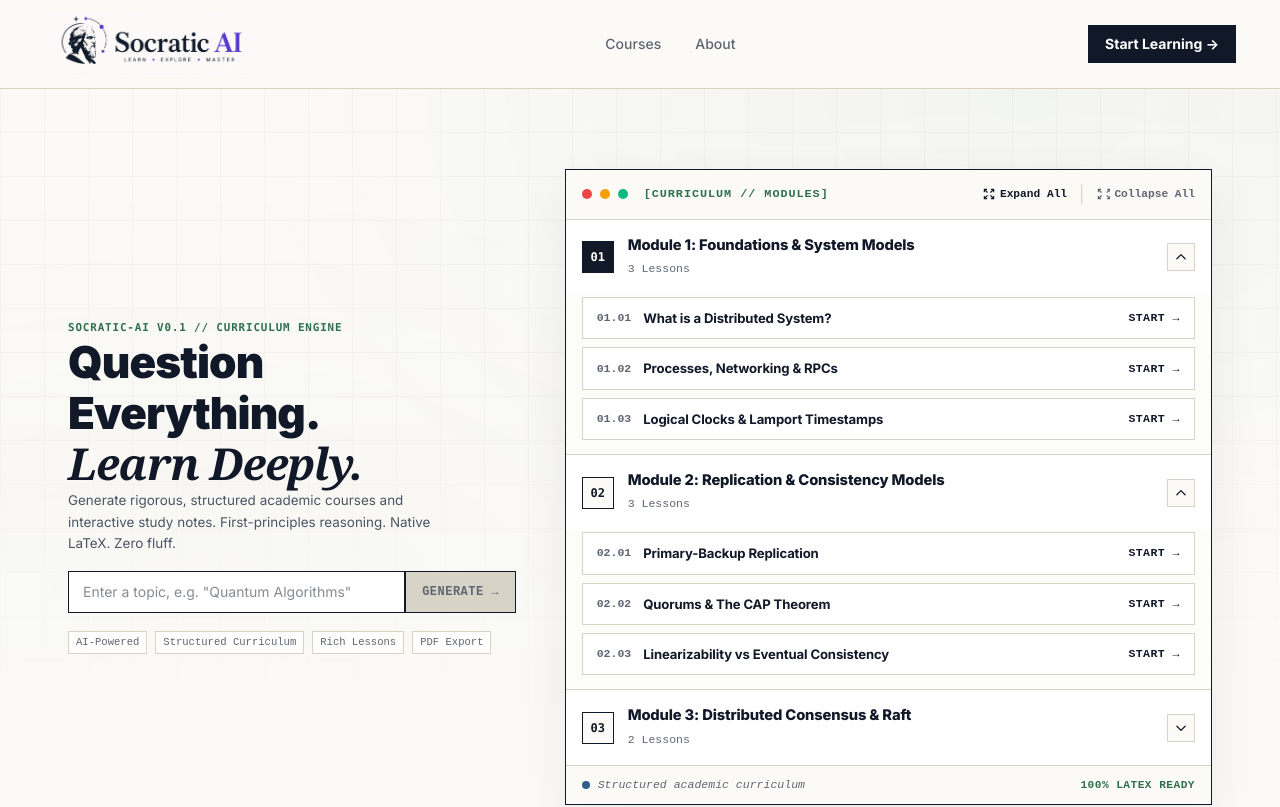
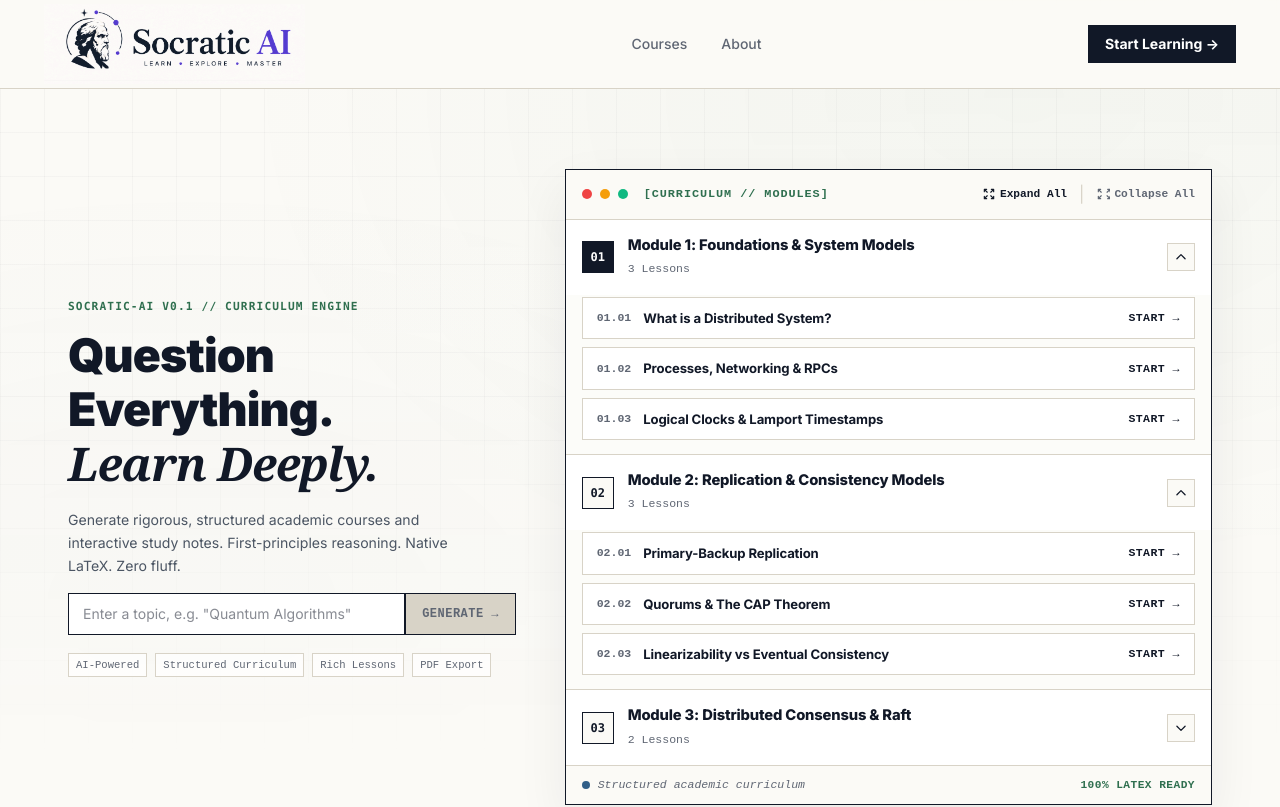
Before and after one commit to someshsinha/Socratic-AI, a React (Vite) app in the folder client/: page / in a window 1280 px wide. Shown: the top 807 px of the page. Built offline with nearby package versions, Linux system fonts and the light colour scheme; no server answers.

Commit message:
fixed sample errors and login flow mistake

```diff
--- a/client/src/App.jsx
+++ b/client/src/App.jsx
@@ -1,12 +1,15 @@
 import React, { useEffect } from 'react';
-import { Outlet } from 'react-router-dom';
+import { Outlet, useNavigate } from 'react-router-dom';
 import { useAuth0 } from '@auth0/auth0-react';
 import { registerTokenProvider } from './utils/api';
+import { REDIRECT_KEY } from './utils/authConstants';
 import Navbar from './components/Navbar';
 
 function App() {
-  const { getAccessTokenSilently, isAuthenticated } = useAuth0();
+  const { getAccessTokenSilently, isAuthenticated, isLoading } = useAuth0();
+  const navigate = useNavigate();
 
+  // Register/unregister the token provider when auth state changes
   useEffect(() => {
     if (isAuthenticated) {
       registerTokenProvider(getAccessTokenSilently);
@@ -14,6 +17,17 @@ function App() {
       registerTokenProvider(null);
     }
   }, [isAuthenticated, getAccessTokenSilently]);
+
+  // After login completes, redirect to the page the user originally wanted
+  useEffect(() => {
+    if (!isLoading && isAuthenticated) {
+      const destination = sessionStorage.getItem(REDIRECT_KEY);
+      if (destination) {
+        sessionStorage.removeItem(REDIRECT_KEY);
+        navigate(destination, { replace: true });
+      }
+    }
+  }, [isAuthenticated, isLoading, navigate]);
 
   return (
     <div className="min-h-screen flex flex-col" style={{ background: '#fbfaf6', color: '#111827' }}>
--- a/client/src/components/Navbar.jsx
+++ b/client/src/components/Navbar.jsx
@@ -3,6 +3,7 @@ import { useAuth0 } from '@auth0/auth0-react';
 import { Link, NavLink, useNavigate } from 'react-router-dom';
 import logoImg from '../assets/logo.png';
 import siteConfig from '../config/siteConfig';
+import { REDIRECT_KEY } from '../utils/authConstants';
 
 export default function Navbar() {
   const { isAuthenticated, loginWithRedirect, logout, user, isLoading } = useAuth0();
@@ -28,7 +29,8 @@ export default function Navbar() {
     if (isAuthenticated) {
       navigate('/my-courses');
     } else {
-      loginWithRedirect({ appState: { returnTo: '/my-courses' } });
+      sessionStorage.setItem(REDIRECT_KEY, '/my-courses');
+      loginWithRedirect();
     }
   };
 
@@ -36,7 +38,8 @@ export default function Navbar() {
     if (isAuthenticated) {
       navigate('/my-courses');
     } else {
-      loginWithRedirect({ appState: { returnTo: '/my-courses' } });
+      sessionStorage.setItem(REDIRECT_KEY, '/my-courses');
+      loginWithRedirect();
     }
   };
 
@@ -85,10 +88,10 @@ export default function Navbar() {
       className="sticky top-0 z-50 w-full border-b print:hidden"
       style={{ background: 'rgba(251,250,246,0.95)', backdropFilter: 'blur(14px)', borderColor: '#d8d3c7' }}
     >
-      <div className="max-w-[1240px] mx-auto px-4 sm:px-6 flex items-center justify-between gap-3 sm:gap-6 py-2.5 sm:py-3">
+      <div className="max-w-[1240px] mx-auto px-4 sm:px-6 flex items-center justify-between gap-3 sm:gap-6 py-0.5 sm:py-1">
         {/* Logo */}
         <Link to="/" className="flex-shrink-0 flex items-center">
-          <img src={logoImg} alt="Socratic AI" className="h-12 sm:h-14 md:h-16 w-auto object-contain transition-all" />
+          <img src={logoImg} alt="Socratic AI" className="h-16 sm:h-18 md:h-20 w-auto object-contain transition-all" />
         </Link>
 
         {/* Desktop Nav Links */}
--- a/client/src/config/siteConfig.js
+++ b/client/src/config/siteConfig.js
@@ -13,7 +13,7 @@ export const siteConfig = {
     bio: 'I built Socratic AI around a simple problem. Discovering something worth learning is easy, but figuring out how to learn it properly can be much harder. When you start exploring a complex or unfamiliar subject, it is often difficult to find something that gives you enough depth without immediately overwhelming you. Socratic AI is my attempt to make that process easier.',
     avatar: 'https://github.com/someshsinha.png', // Automatically fetches GitHub profile picture
     githubUrl: 'https://github.com/someshsinha',
-    linkedinUrl: 'https://www.linkedin.com/in/somesh-sinha-84883424a/',
+    linkedinUrl: 'https://www.linkedin.com/in/somesh-sinha-a8614b284/',
     email: 'someshsinha902@gmail.com',
     mailtoUrl: 'mailto:someshsinha902@gmail.com',
   },
--- a/client/src/pages/Home.jsx
+++ b/client/src/pages/Home.jsx
@@ -325,21 +325,21 @@ function HeroSection({ onGenerate, loading }) {
       <div className="w-full max-w-[1240px] mx-auto px-5 sm:px-8 lg:px-12">
         <div className="grid grid-cols-1 lg:grid-cols-12 gap-8 lg:gap-12 items-center">
           {/* Left: 5 cols */}
-          <div className="lg:col-span-5 space-y-5 sm:space-y-6 min-w-0">
+          <div className="lg:col-span-5 space-y-6 sm:space-y-7 min-w-0">
             {/* Eyebrow */}
             <p style={{
               fontFamily: 'ui-monospace,SFMono-Regular,Menlo,Consolas,monospace',
-              fontSize: '0.68rem', fontWeight: 700, letterSpacing: '0.08em',
-              textTransform: 'uppercase', color: T.green, margin: 0,
+              fontSize: '0.70rem', fontWeight: 700, letterSpacing: '0.1em',
+              textTransform: 'uppercase', color: T.green, margin: '0 0 14px 0',
             }}>
               Socratic-AI v0.1 // Curriculum Engine
             </p>
 
             {/* H1 — Proportional, clean typography */}
             <h1 style={{
-              fontSize: 'clamp(1.5rem, 4vw, 2.75rem)',
-              fontWeight: 900, letterSpacing: '-0.02em', lineHeight: 1.15,
-              color: T.ink, margin: 0,
+              fontSize: 'clamp(1.75rem, 4.2vw, 2.9rem)',
+              fontWeight: 900, letterSpacing: '-0.02em', lineHeight: 1.16,
+              color: T.ink, margin: '0 0 16px 0',
               wordBreak: 'break-word',
             }}>
               Question Everything.<br />
@@ -347,7 +347,7 @@ function HeroSection({ onGenerate, loading }) {
             </h1>
 
             {/* Lede */}
-            <p style={{ fontSize: '0.84rem', color: '#4b5563', lineHeight: 1.6, margin: 0, maxWidth: 400 }}>
+            <p style={{ fontSize: '0.88rem', color: '#4b5563', lineHeight: 1.65, margin: '0 0 8px 0', maxWidth: 420 }}>
               Generate rigorous, structured academic courses and interactive study notes.
               First-principles reasoning. Native LaTeX. Zero fluff.
             </p>
--- a/client/src/pages/MyCourses.jsx
+++ b/client/src/pages/MyCourses.jsx
@@ -1059,7 +1059,7 @@ export default function MyCourses() {
                   disabled={isGenerating}
                   value={newTopic}
                   onChange={e => setNewTopic(e.target.value)}
-                  placeholder="e.g. Kashmiri Hindus: A Lost Minority, Quantum Computing..."
+                  placeholder="e.g. Distributed Systems, Quantum Computing, Compiler Design..."
                   style={{ border: `1px solid ${T.ink}` }}
                   className="w-full px-4 py-3 bg-white text-sm text-gray-900 placeholder-gray-400 outline-none focus:ring-1 focus:ring-black disabled:opacity-60"
                 />
--- /dev/null
+++ b/client/src/utils/authConstants.js
@@ -0,0 +1,3 @@
+// Shared auth constants — kept in a standalone file to avoid circular imports
+// between App.jsx (which imports Navbar) and Navbar.jsx (which needs REDIRECT_KEY)
+export const REDIRECT_KEY = 'auth_redirect_to';
```
Also changed, not shown: 1 other file (tests, documents, lock files or other folders).
